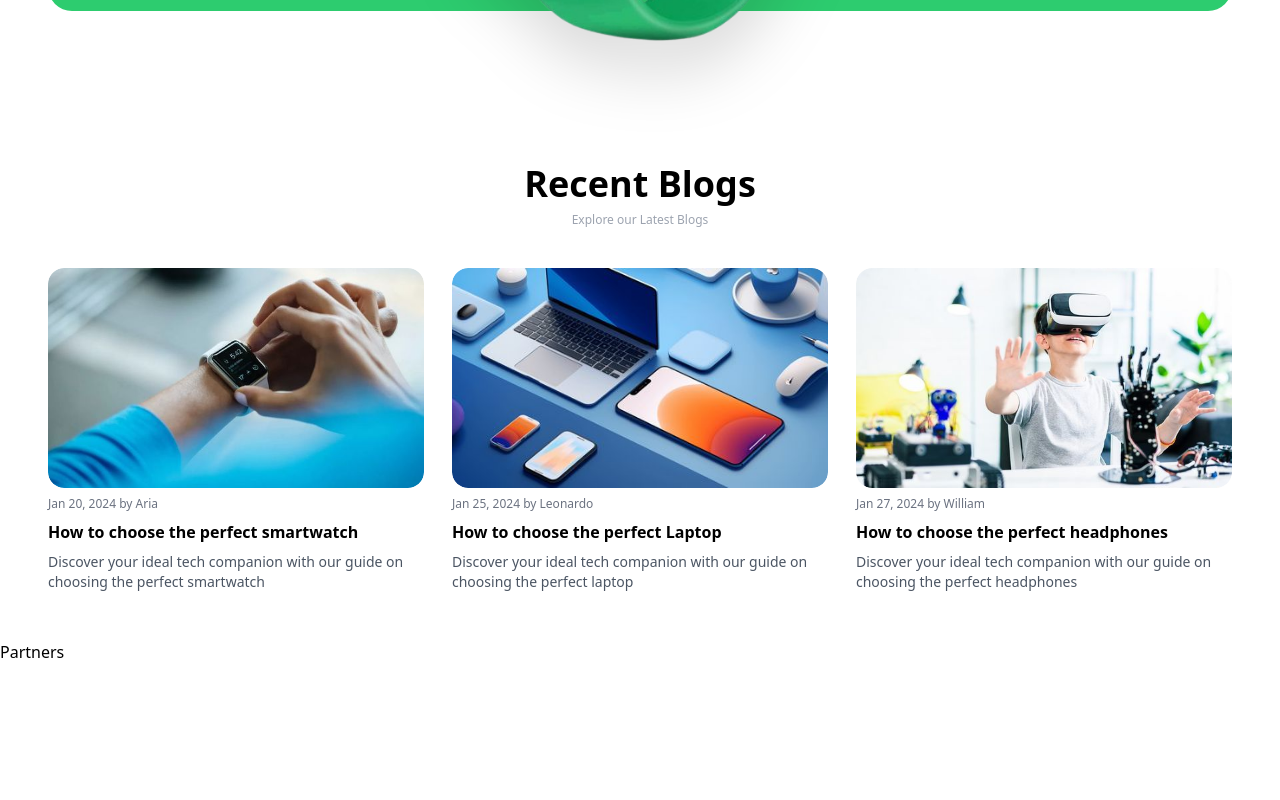
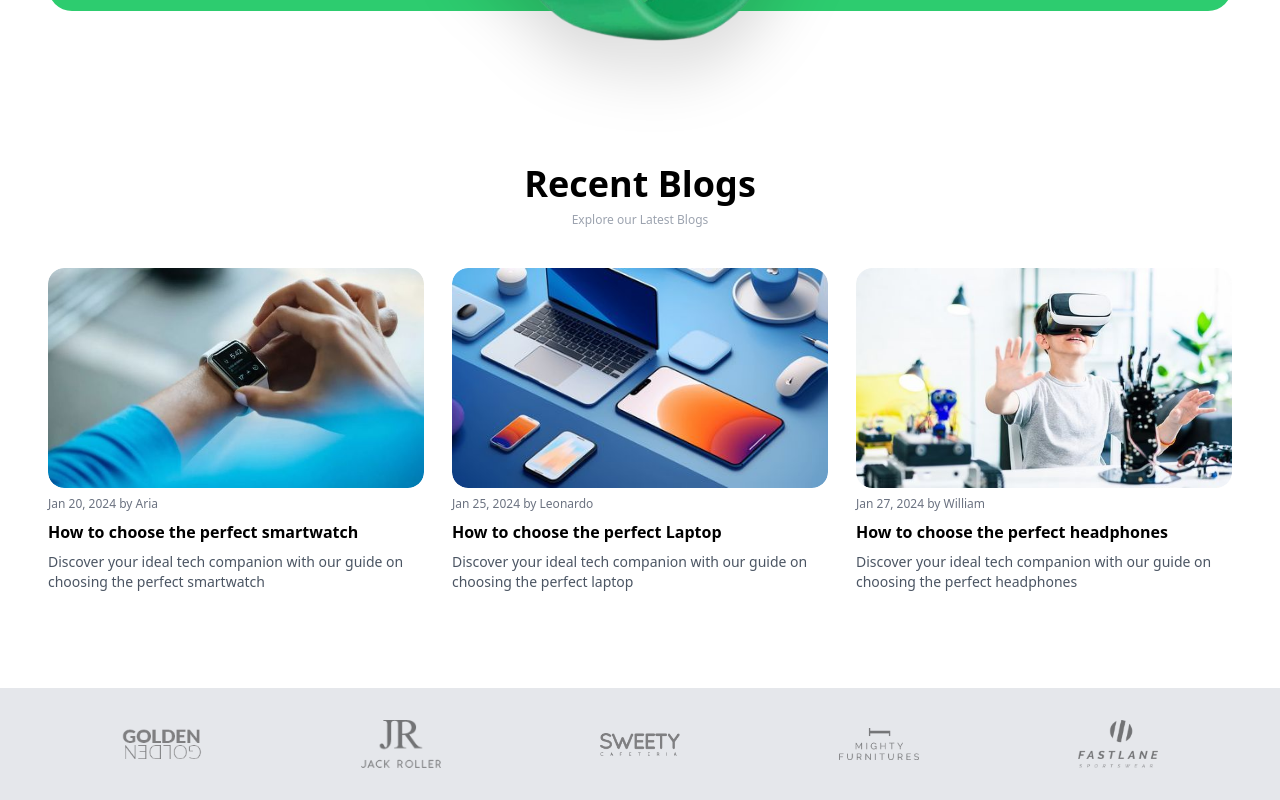
Before and after one commit to Aria-Abadian/ecommerce-app, a React (Vite) app: page / in a window 1280 px wide. Shown: the part 3506-4306 px from the top of the page. Before the commit the page ends 4170 px from the top, so only its background shows below. Built offline with nearby package versions, Linux system fonts and the light colour scheme.

Commit message:
partners section added

```diff
--- a/src/components/Partners/Partners.jsx
+++ b/src/components/Partners/Partners.jsx
@@ -1,9 +1,25 @@
-import React from 'react'
+import React from "react";
+
+import Brand1 from "../../assets/brand/br-1.png";
+import Brand2 from "../../assets/brand/br-2.png";
+import Brand3 from "../../assets/brand/br-3.png";
+import Brand4 from "../../assets/brand/br-4.png";
+import Brand5 from "../../assets/brand/br-5.png";
 
 const Partners = () => {
   return (
-    <div>Partners</div>
-  )
-}
+    <div className="py-8 mt-24 hidden md:block bg-gray-200 dark:bg-white/10">
+      <div className="container">
+        <div className="grid grid-cols-5 gap-3 place-items-center opacity-50">
+          <img src={Brand1} alt="brands" className="w-[80px] dark:invert" />
+          <img src={Brand2} alt="brands" className="w-[80px] dark:invert" />
+          <img src={Brand3} alt="brands" className="w-[80px] dark:invert" />
+          <img src={Brand4} alt="brands" className="w-[80px] dark:invert" />
+          <img src={Brand5} alt="brands" className="w-[80px] dark:invert" />
+        </div>
+      </div>
+    </div>
+  );
+};
 
-export default Partners
+export default Partners;
```
